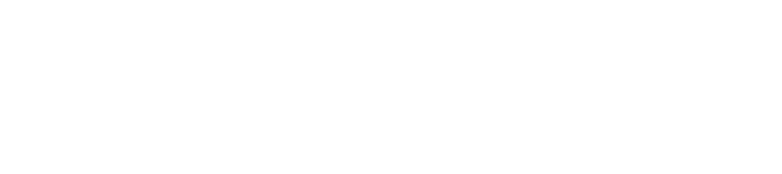
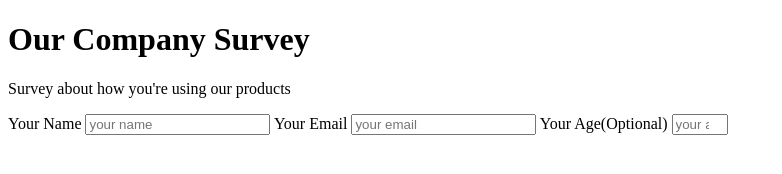
Before and after one commit to MostafaSalama/pair-programming1, a plain HTML site: page index.html in a window 1280 px wide. Shown: the whole page, without its empty margins (0-782 px from the left). Drawn offline with Linux system fonts and the light colour scheme.

Commit message:
make intial input elements

```diff
--- a/index.html
+++ b/index.html
@@ -7,6 +7,16 @@
   </head>
 
   <body>
+    <h1 id="title">Our Company Survey</h1>
+    <p id="description">Survey about how you're using our products</p>
+    <form id="survey-form">
+      <label for="name" id="name-label">Your Name</label>
+      <input type="text" id="name" required placeholder="your name">
+      <label for="email" id="email-label">Your Email</label>
+      <input type="email" id="email" required placeholder="your email" />
+      <label for="number" id="number-label">Your Age(Optional)</label>
+      <input type="number" id="number" min="10" max="70" placeholder="your age">
+    </form>
     <script src="https://cdn.freecodecamp.org/testable-projects-fcc/v1/bundle.js"></script>
 
     <!--
```
